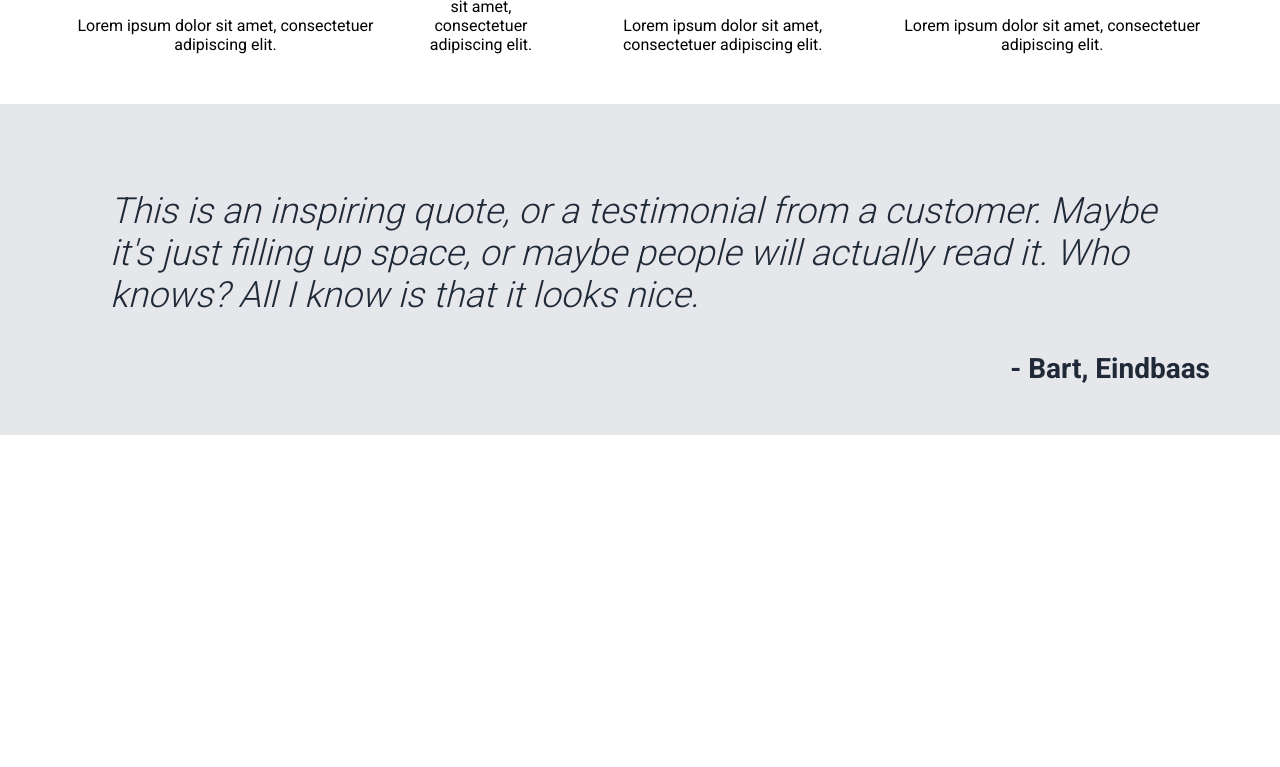
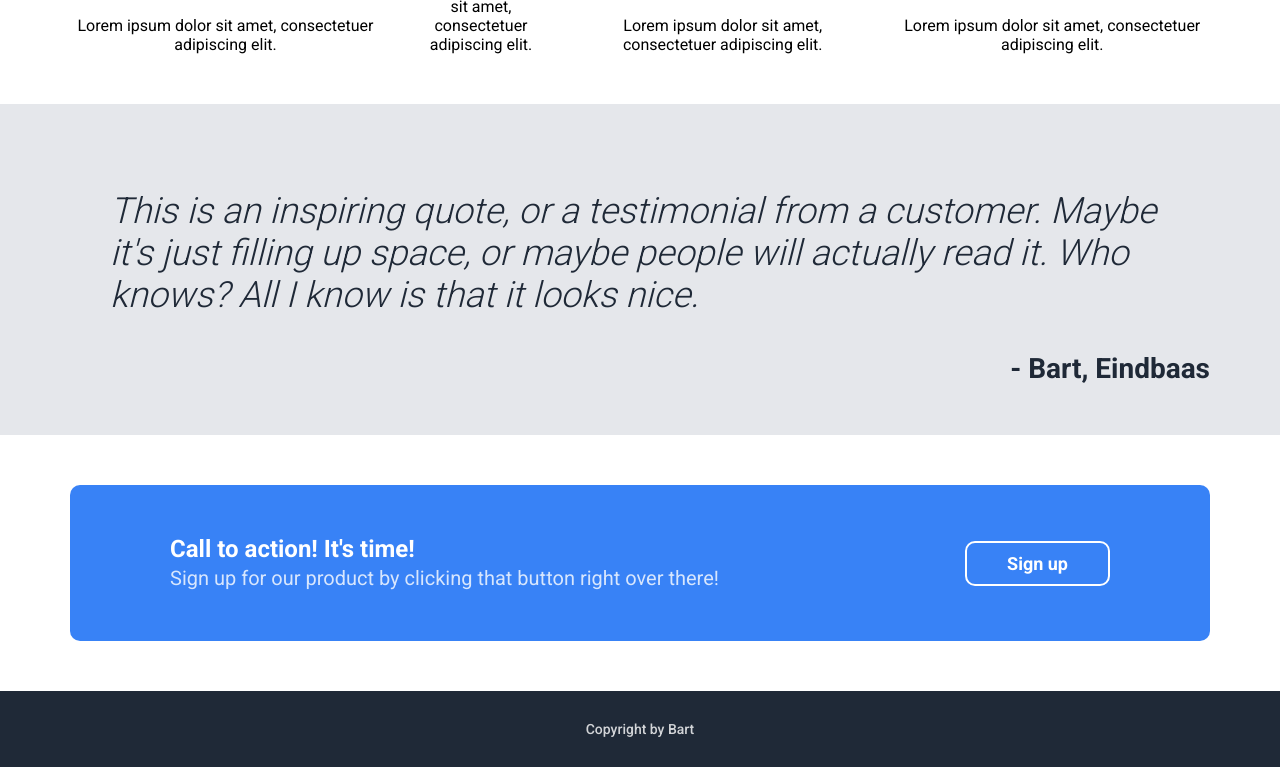
Before and after one commit to barthazeleger/Odin-Landing-Page, a plain HTML site: page index.html in a window 1280 px wide. Shown: the part 1161-1928 px from the top of the page. Before the commit the page ends 1596 px from the top, so only its background shows below. Drawn offline with Linux system fonts and the light colour scheme.

Commit message:
finished cta and footer

```diff
--- /dev/null
+++ b/assets/sass/layout/_cta.scss
@@ -0,0 +1,25 @@
+.cta {
+  margin: 50px 0;
+  .cta-block {
+    display: flex;
+    justify-content: space-between;
+    background-color: $blue;
+    padding: 50px 100px;
+    border-radius: 10px;
+    p {
+      font-size: 24px;
+      color: white;
+      span {
+        opacity: 0.8;
+        font-size: 20px;
+      }
+    }
+    a.button-cta {
+      border: 2px solid white;
+      border-radius: 10px;
+      font-weight: 600;
+      text-decoration: none;
+      align-self: center;
+    }
+  }
+}
--- /dev/null
+++ b/assets/sass/layout/_footer.scss
@@ -0,0 +1,11 @@
+footer {
+  background-color: $dark-bg;
+  padding: 30px 0;
+  color: white;
+  text-align: center;
+  p {
+    font-weight: 500;
+    font-size: 14px;
+    opacity: 0.8;
+  }
+}
--- a/assets/sass/sass-utils/_variables.scss
+++ b/assets/sass/sass-utils/_variables.scss
@@ -1,2 +1,3 @@
 /* Colors */
 $dark-bg: #1f2937;
+$blue: #3882f6;
--- a/assets/sass/style.scss
+++ b/assets/sass/style.scss
@@ -1,12 +1,14 @@
-@import "base/typography";
-@import "base/reset";
+@import 'base/typography';
+@import 'base/reset';
 
-@import "components/buttons";
-@import "components/cover";
+@import 'components/buttons';
+@import 'components/cover';
 
-@import "layout/grid";
-@import "layout/header";
-@import "layout/randomInfo";
-@import "layout/quote";
+@import 'layout/grid';
+@import 'layout/header';
+@import 'layout/randomInfo';
+@import 'layout/quote';
+@import 'layout/cta';
+@import 'layout/footer';
 
-@import "sass-utils/variables";
+@import 'sass-utils/variables';
--- a/index.html
+++ b/index.html
@@ -81,10 +81,18 @@
             </section>
             <section class="cta">
                   <div class="container">
+                        <div class="cta-block">
+                              <p>
+                                    <strong>Call to action! It's time!</strong> <br> <span>Sign up for our product by
+                                          clicking that button right over there!</span>
+                              </p>
+                              <a href="#" class="button-cta">Sign up</a>
+                        </div>
                   </div>
             </section>
             <footer>
                   <div class="container">
+                        <p>Copyright by Bart</p>
                   </div>
             </footer>
       </body>
```
Also changed, not shown: assets/css/style.css, 1 other file.
